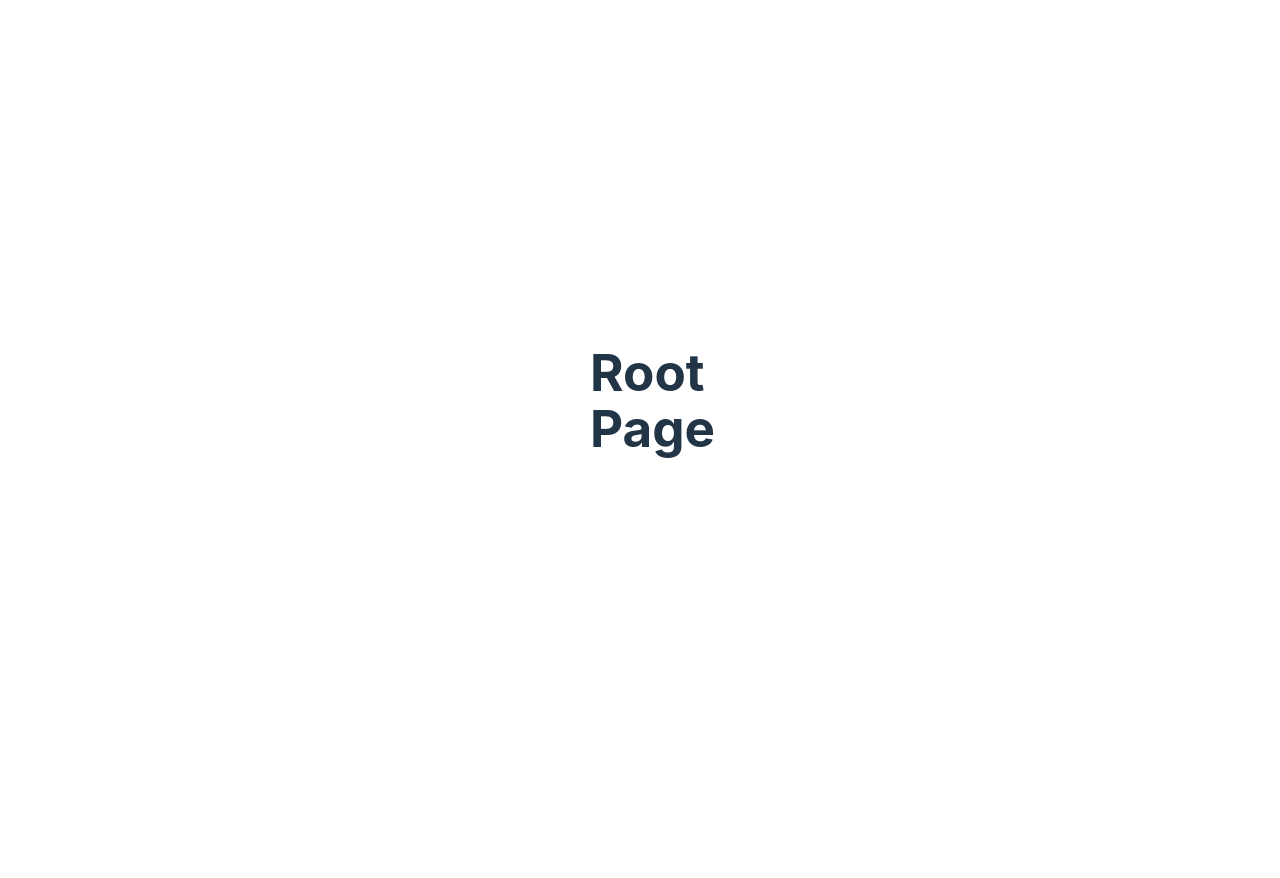
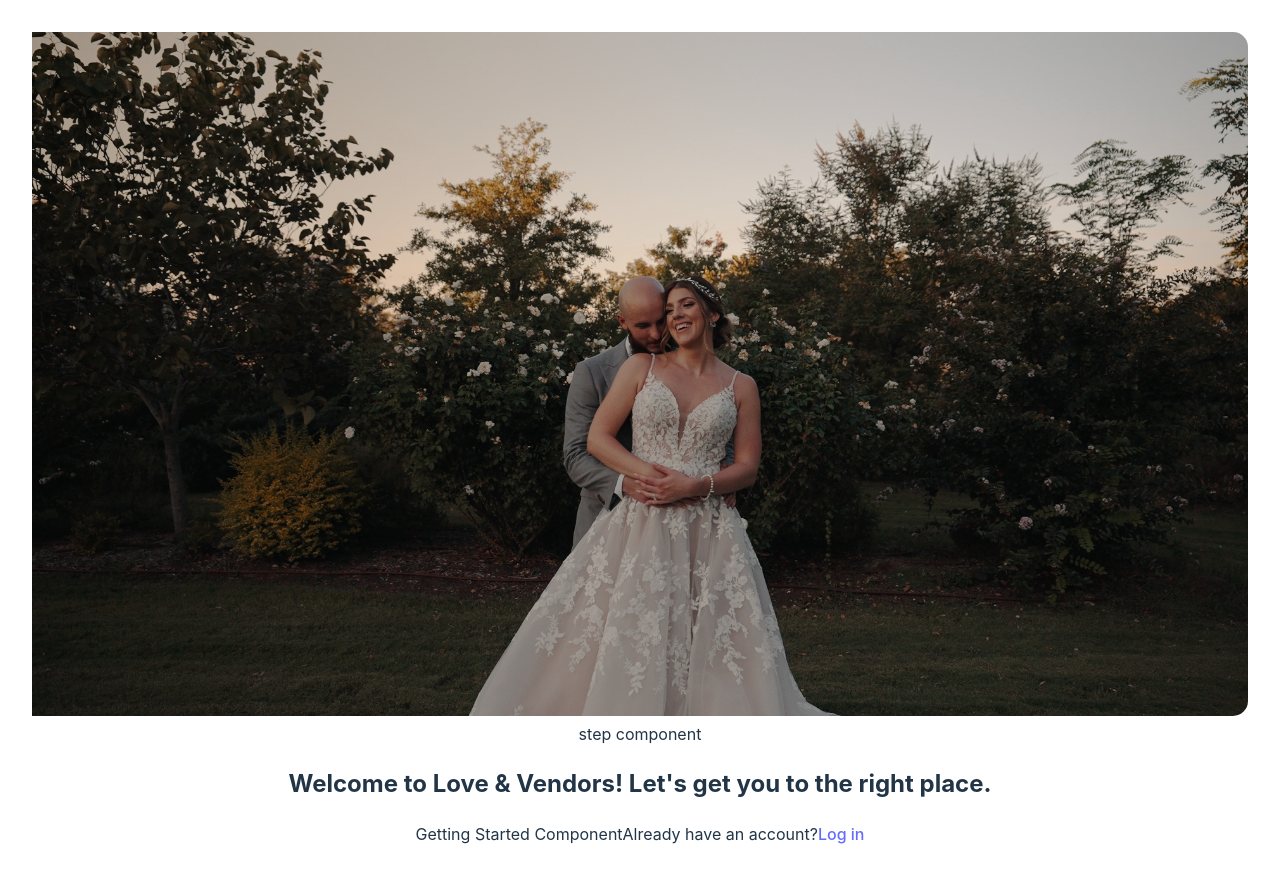
Before and after one commit to Damianpad/love-and-vendors, a React (Vite) app: page /getting-started in a window 1280 px wide. Before the commit the page ends 800 px from the top, so only its background shows below. Built offline with nearby package versions, Linux system fonts and the light colour scheme.

Commit message:
added started image component

```diff
--- a/src/App.jsx
+++ b/src/App.jsx
@@ -1,12 +1,18 @@
 import { useState } from "react";
 import "./App.css";
+import { Routes, Route } from "react-router-dom";
 import { Container } from "./components/styles/Container.styled";
+import Home from "./components/pages/Home/Home";
+import GettingStarted from "./components/pages/GettingStarted/GettingStarted";
 
 function App() {
   return (
-    <Container>
-      <h1>Root Page</h1>
-    </Container>
+    <>
+      <Routes>
+        <Route path="/" element={<Home />}></Route>
+        <Route path="/getting-started" element={<GettingStarted />}></Route>
+      </Routes>
+    </>
   );
 }
 
--- /dev/null
+++ b/src/components/StartedImage/StartedImage.jsx
@@ -0,0 +1,9 @@
+import { StyledStartedImage } from "./StartedImage.styled";
+
+export default function StartedImage() {
+  return (
+    <>
+      <StyledStartedImage src="src\assets\img\couple.jpg" />
+    </>
+  );
+}
--- /dev/null
+++ b/src/components/StartedImage/StartedImage.styled.js
@@ -0,0 +1,6 @@
+import styled from "styled-components";
+
+export const StyledStartedImage = styled.img`
+  border-radius: 0 15px 15px 0;
+  width: 100%;
+`
--- a/src/components/pages/GettingStarted/GettingStarted.jsx
+++ b/src/components/pages/GettingStarted/GettingStarted.jsx
@@ -0,0 +1,21 @@
+import StartedImage from "../../StartedImage/StartedImage"
+
+export default function GettingStarted(){
+    return(
+        <>
+            <section >
+                <section>
+                    <StartedImage />
+                </section>
+                <section>
+                    <span>step component</span>
+                    <h2>Welcome to Love & Vendors! Let's get you to the right place.</h2>
+                    <span>Getting Started Component</span>
+                    <span>Already have an account?
+                    <a href="">Log in</a>
+                    </span>
+                </section>
+            </section>
+        </>
+    )
+}
```
Also changed, not shown: public/assets/img/couple.jpg (added), src/assets/img/couple.jpg (added).
